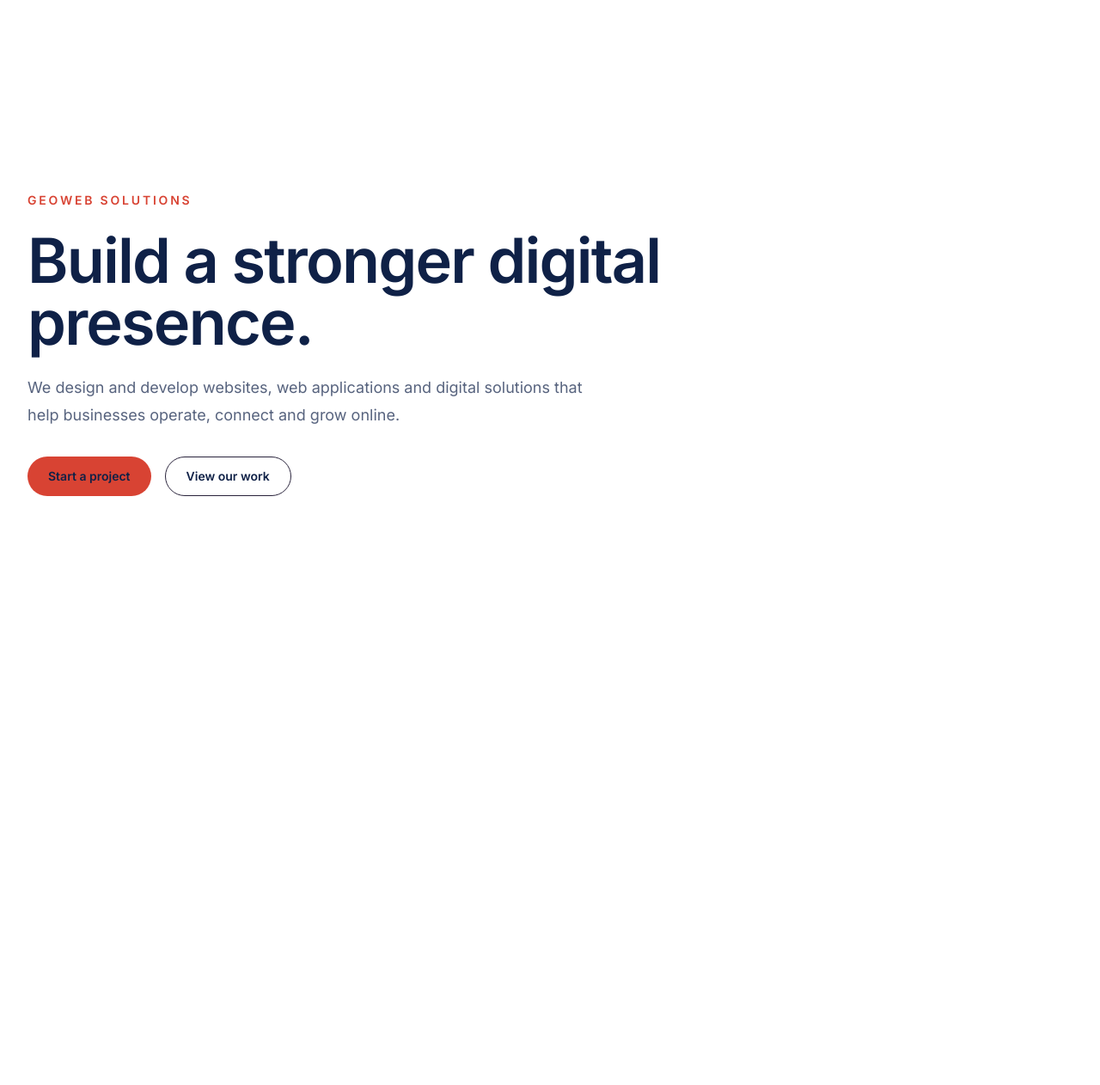
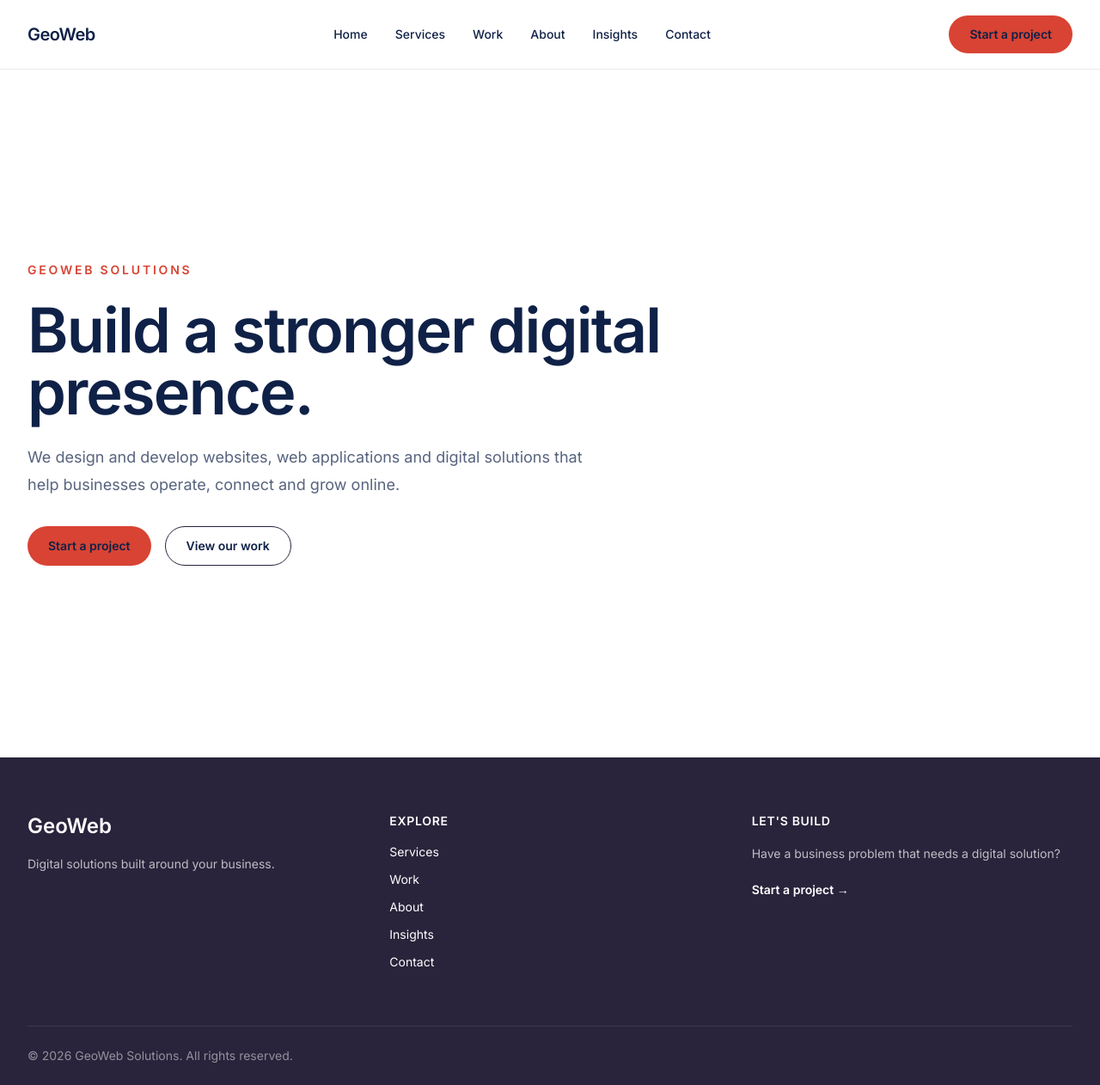
Before and after one commit to Georgeondigo/GeoWebSolutions-V2, a Next.js app: page / in a window 1280 px wide. Shown: the whole page at 86% size. Before the commit the page ends 800 px from the top, so only its background shows below. Built offline with nearby package versions, Linux system fonts and the light colour scheme.

Commit message:
feat: add GeoWeb site shell

```diff
--- a/src/app/layout.tsx
+++ b/src/app/layout.tsx
@@ -1,5 +1,7 @@
 import type { Metadata } from "next";
 import { Inter } from "next/font/google";
+import Header from "@/components/layout/Header";
+import Footer from "@/components/layout/Footer";
 import "./globals.css";
 
 const inter = Inter({
@@ -23,7 +25,13 @@ export default function RootLayout({
 }>) {
   return (
     <html lang="en" className={inter.variable}>
-      <body>{children}</body>
+      <body>
+        <Header />
+
+        <main className="flex-1">{children}</main>
+
+        <Footer />
+      </body>
     </html>
   );
 }
--- a/src/app/page.tsx
+++ b/src/app/page.tsx
@@ -3,7 +3,6 @@ import Container from "@/components/ui/Container";
 
 export default function Home() {
   return (
-    <main>
     <section className="min-h-screen bg-white">
       <Container className="flex min-h-screen items-center py-20">
         <div className="max-w-3xl">
@@ -30,6 +29,5 @@ export default function Home() {
         </div>
       </Container>
     </section>
-    </main>
   );
 }
--- /dev/null
+++ b/src/components/layout/Footer.tsx
@@ -0,0 +1,69 @@
+import Link from "next/link";
+import Container from "@/components/ui/Container";
+
+const navigation = [
+  { label: "Services", href: "/services" },
+  { label: "Work", href: "/work" },
+  { label: "About", href: "/about" },
+  { label: "Insights", href: "/insights" },
+  { label: "Contact", href: "/contact" },
+];
+
+export default function Footer() {
+  return (
+    <footer className="bg-geoweb-indigo text-white">
+      <Container>
+        <div className="grid gap-12 py-16 md:grid-cols-2 lg:grid-cols-3">
+          <div>
+            <Link href="/" className="text-2xl font-semibold">
+              GeoWeb
+            </Link>
+
+            <p className="mt-4 max-w-sm text-sm leading-6 text-white/70">
+              Digital solutions built around your business.
+            </p>
+          </div>
+
+          <div>
+            <h2 className="text-sm font-semibold uppercase tracking-wider">
+              Explore
+            </h2>
+
+            <nav className="mt-4 flex flex-col gap-3">
+              {navigation.map((item) => (
+                <Link
+                  key={item.href}
+                  href={item.href}
+                  className="text-sm text-white/70 transition-colors hover:text-white"
+                >
+                  {item.label}
+                </Link>
+              ))}
+            </nav>
+          </div>
+
+          <div>
+            <h2 className="text-sm font-semibold uppercase tracking-wider">
+              Let&apos;s build
+            </h2>
+
+            <p className="mt-4 text-sm leading-6 text-white/70">
+              Have a business problem that needs a digital solution?
+            </p>
+
+            <Link
+              href="/contact"
+              className="mt-5 inline-block text-sm font-semibold text-white underline underline-offset-4"
+            >
+              Start a project →
+            </Link>
+          </div>
+        </div>
+
+        <div className="border-t border-white/10 py-6 text-sm text-white/50">
+          © {new Date().getFullYear()} GeoWeb Solutions. All rights reserved.
+        </div>
+      </Container>
+    </footer>
+  );
+}
--- /dev/null
+++ b/src/components/layout/Header.tsx
@@ -0,0 +1,45 @@
+import Link from "next/link";
+import Container from "@/components/ui/Container";
+import Button from "@/components/ui/Button";
+
+const navigation = [
+  { label: "Home", href: "/" },
+  { label: "Services", href: "/services" },
+  { label: "Work", href: "/work" },
+  { label: "About", href: "/about" },
+  { label: "Insights", href: "/insights" },
+  { label: "Contact", href: "/contact" },
+];
+
+export default function Header() {
+  return (
+    <header className="border-b border-geoweb-indigo/10 bg-white">
+      <Container>
+        <div className="flex h-20 items-center justify-between">
+          <Link
+            href="/"
+            className="text-xl font-semibold tracking-tight text-geoweb-indigo"
+          >
+            GeoWeb
+          </Link>
+
+          <nav className="hidden items-center gap-8 md:flex">
+            {navigation.map((item) => (
+              <Link
+                key={item.href}
+                href={item.href}
+                className="text-sm font-medium text-geoweb-text/70 transition-colors hover:text-geoweb-red"
+              >
+                {item.label}
+              </Link>
+            ))}
+          </nav>
+
+          <div className="hidden md:block">
+            <Button href="/contact">Start a project</Button>
+          </div>
+        </div>
+      </Container>
+    </header>
+  );
+}
```
Lines whose indentation alone changed are shown as unchanged.
